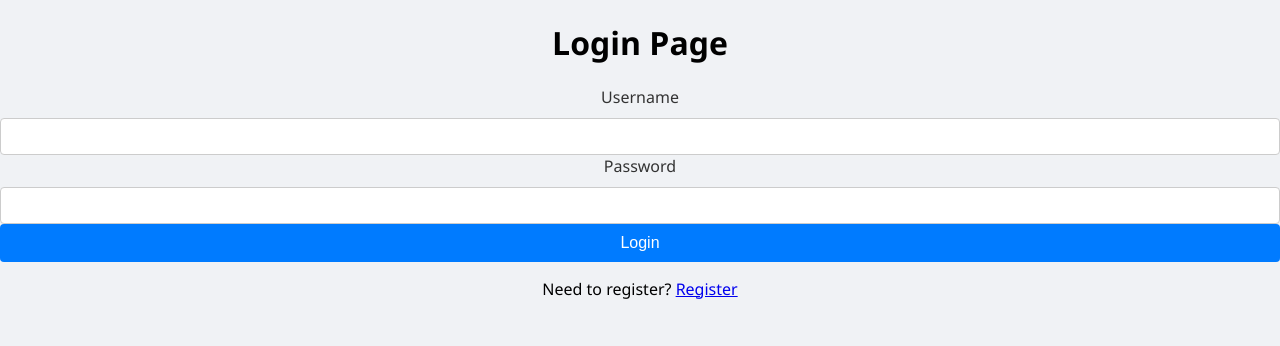
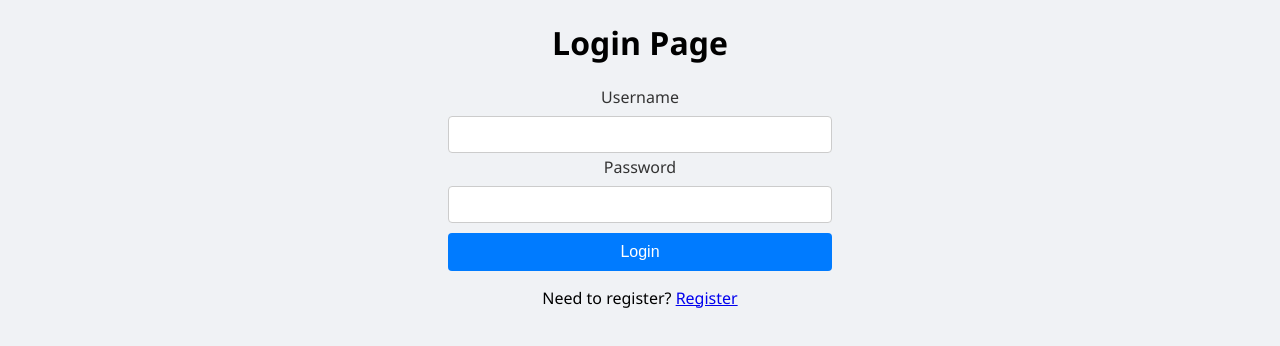
Before and after one commit to elibes/recruiter, a React (Create React App) app in the folder client/: page /login in a window 1280 px wide. Shown: the top 346 px of the page. Built offline with nearby package versions, Linux system fonts and the light colour scheme.

Commit message:
update styling for LoginForm

```diff
--- a/client/src/view/styles/LoginForm.css
+++ b/client/src/view/styles/LoginForm.css
@@ -21,7 +21,7 @@ form {
 
 input[type="text"],
 input[type="password"] {
-  width: 100%;
+  width: 30%;
   padding: 10px;
   margin-top: 5px;
   border: 1px solid #cccccc;
@@ -31,7 +31,8 @@ input[type="password"] {
 
 label {
   display: block;
-  margin-bottom: 5px;
+  margin-bottom: 3px;
+  margin-top: 3px;
   color: #333333;
 }
 
@@ -42,10 +43,11 @@ label {
 }
 
 button {
-  width: 100%;
+  width: 30%;
   background-color: #007bff;
   color: white;
   padding: 10px;
+  margin-top: 10px;
   border: none;
   border-radius: 4px;
   cursor: pointer;
```
